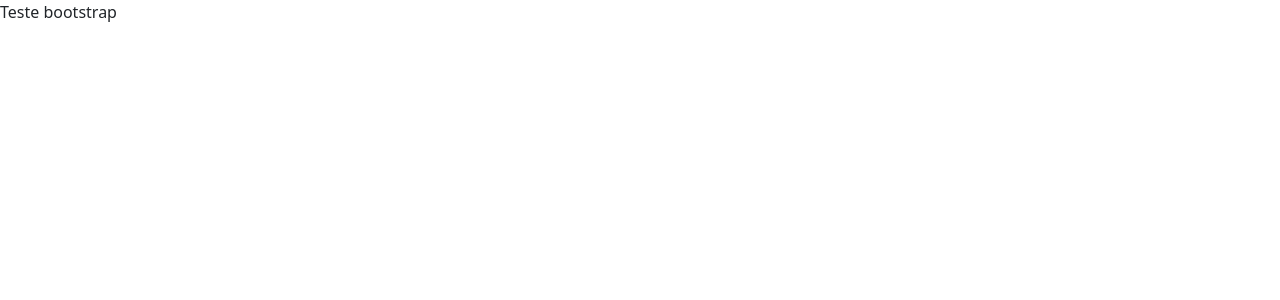
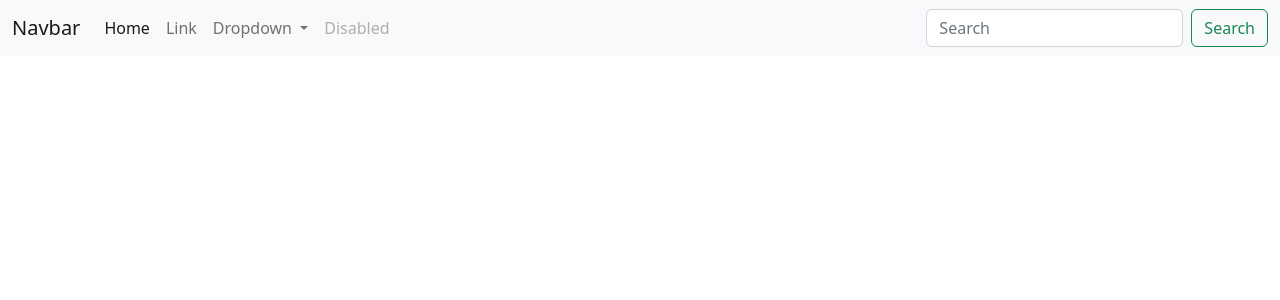
Before and after one commit to developerspro/des2a, a PHP site: page /principal.php in a window 1280 px wide. Before the commit the part shown is almost empty. Shown: the top 300 px of the page. Run offline with PHP 8.4, Linux system fonts and the light colour scheme.

Commit message:
alterações

```diff
--- a/principal.php
+++ b/principal.php
@@ -8,6 +8,40 @@
     <title>Document</title>
 </head>
 <body>
-    Teste bootstrap
-</body>
+<nav class="navbar navbar-expand-lg bg-light">
+  <div class="container-fluid">
+    <a class="navbar-brand" href="#">Navbar</a>
+    <button class="navbar-toggler" type="button" data-bs-toggle="collapse" data-bs-target="#navbarSupportedContent" aria-controls="navbarSupportedContent" aria-expanded="false" aria-label="Toggle navigation">
+      <span class="navbar-toggler-icon"></span>
+    </button>
+    <div class="collapse navbar-collapse" id="navbarSupportedContent">
+      <ul class="navbar-nav me-auto mb-2 mb-lg-0">
+        <li class="nav-item">
+          <a class="nav-link active" aria-current="page" href="#">Home</a>
+        </li>
+        <li class="nav-item">
+          <a class="nav-link" href="#">Link</a>
+        </li>
+        <li class="nav-item dropdown">
+          <a class="nav-link dropdown-toggle" href="#" role="button" data-bs-toggle="dropdown" aria-expanded="false">
+            Dropdown
+          </a>
+          <ul class="dropdown-menu">
+            <li><a class="dropdown-item" href="#">Action</a></li>
+            <li><a class="dropdown-item" href="#">Another action</a></li>
+            <li><hr class="dropdown-divider"></li>
+            <li><a class="dropdown-item" href="#">Something else here</a></li>
+          </ul>
+        </li>
+        <li class="nav-item">
+          <a class="nav-link disabled">Disabled</a>
+        </li>
+      </ul>
+      <form class="d-flex" role="search">
+        <input class="form-control me-2" type="search" placeholder="Search" aria-label="Search">
+        <button class="btn btn-outline-success" type="submit">Search</button>
+      </form>
+    </div>
+  </div>
+</nav>
 </html>
```
Also changed, not shown: index.php (+20 -2 lines).
